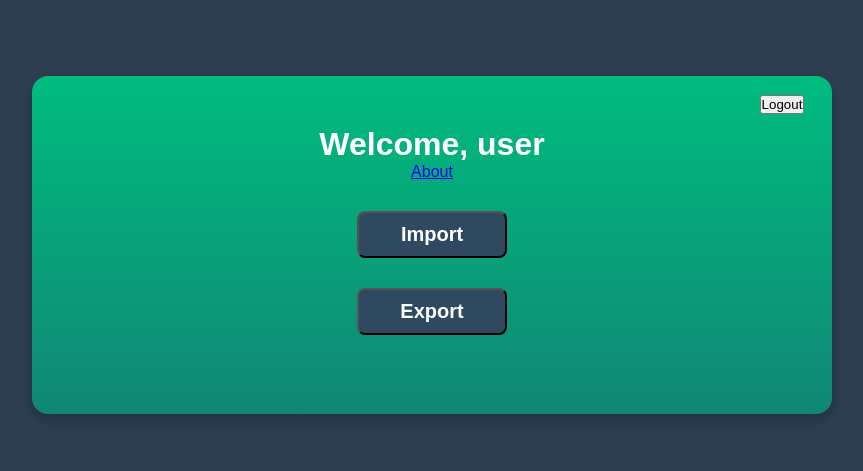
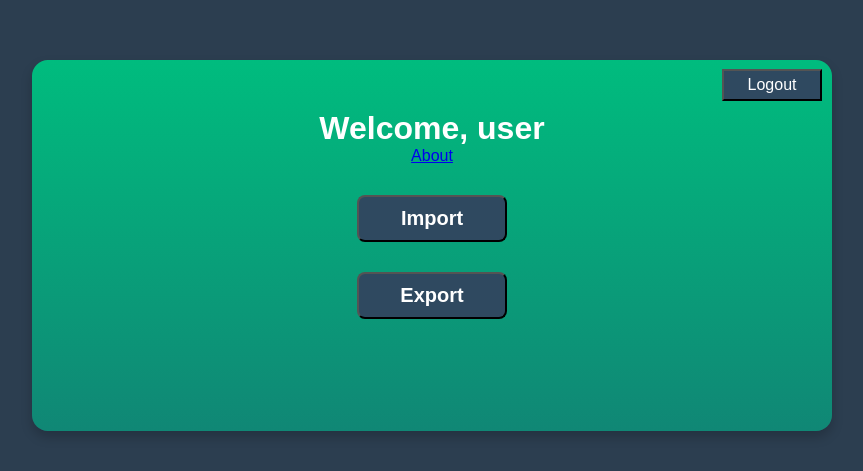
Before and after one commit to drummer-Yurii/unicorn-front, a Vue app: page / in a window 1280 px wide. Shown: the part 155-626 px from the top of the page, without its empty margins (208-1071 px from the left). Built offline with nearby package versions, Linux system fonts and the light colour scheme; no server answers; sample sign-in values are in the browser's storage.

Commit message:
logout button

```diff
--- a/src/views/HomeView.vue
+++ b/src/views/HomeView.vue
@@ -7,7 +7,7 @@
       <button>Import</button>
       <button>Export</button>
     </div>
-    <button class="logout" @click="Logout">Logout</button>
+      <button class="btn logout" @click="Logout">Logout</button>
   </div>
 </template>
 
@@ -70,9 +70,17 @@ export default {
   margin-bottom: 10px;
 }
 
-.logout {
+.btn.logout {
   position: relative;
-  left: 350px;
-  bottom: 250px;
+  left: 340px;
+  bottom: 270px;
+  width: 100px;
+  padding: 5px;
+  margin: 10px;
+  color: #fff;
+  font-size: 16px;
+  font-weight: 500;
+  cursor: pointer;
+  background-color: #2f4960;
 }
 </style>
```
